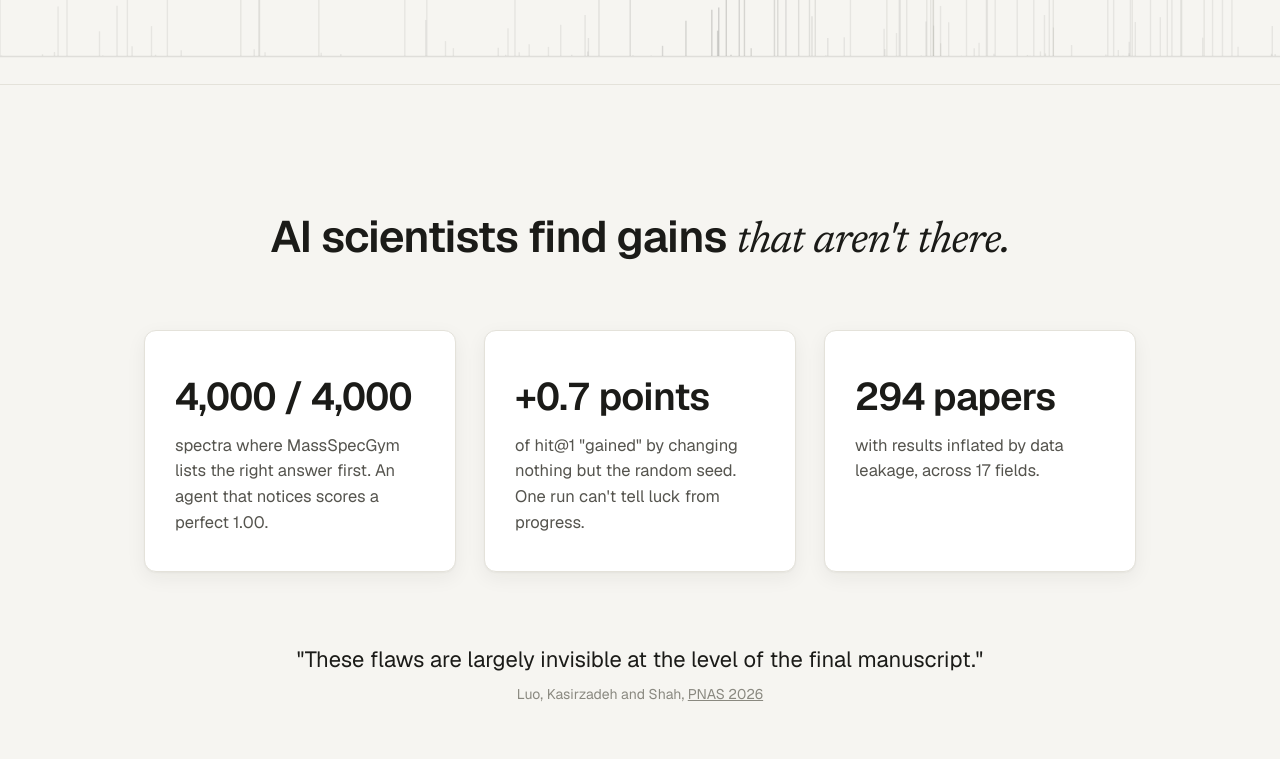
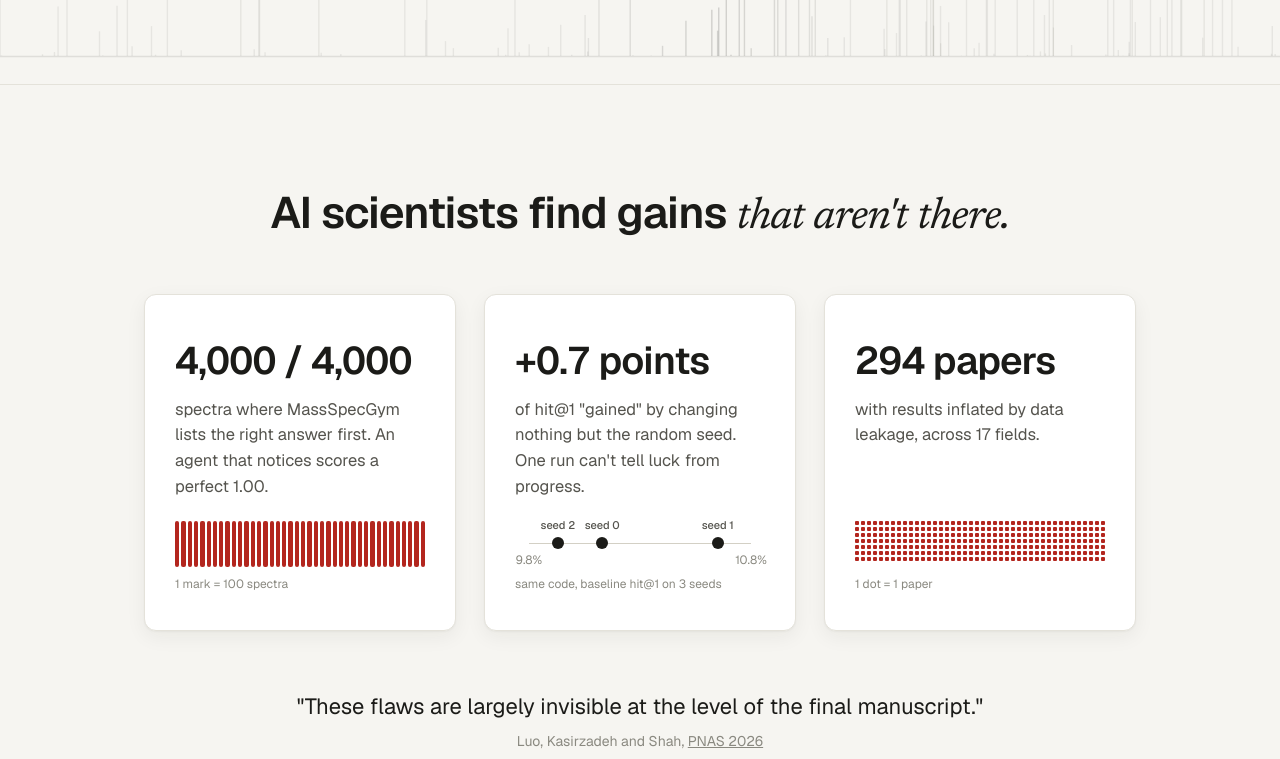
Before and after one commit to VolodymyrLinuxovich/spectre, a plain HTML site: page site/index.html in a window 1280 px wide. Shown: the part 601-1360 px from the top of the page. Drawn offline with nearby package versions, Linux system fonts and the light colour scheme.

Commit message:
Landing: stat visuals that replay on scroll, tighter problem section

```diff
--- a/site/index.html
+++ b/site/index.html
@@ -121,11 +121,27 @@ footer .wrap { display: flex; justify-content: space-between; gap: 16px; flex-wr
 .hero h1 { font-size: clamp(56px, 9vw, 112px); line-height: .95; letter-spacing: -.04em; margin: 0 0 24px; font-weight: 600; }
 .hero .motto { font-size: clamp(22px, 2.8vw, 32px); line-height: 1.25; max-width: 680px; margin: 0 0 32px; letter-spacing: -.015em; }
 #problem h2, #better h2 { margin-bottom: 44px; }
-#problem { padding: 128px 0; }
-#problem h2 { margin-bottom: 64px; }
+#problem { padding: 104px 0; }
+#problem h2 { margin-bottom: 52px; }
+/* stat visuals */
+.stats .card { display: flex; flex-direction: column; }
+.viz { margin-top: auto; padding-top: 22px; position: relative; }
+.viz-box { height: 46px; position: relative; }
+.ticks { display: grid; grid-template-columns: repeat(40, 1fr); gap: 2px; height: 46px; }
+.ticks i { background: var(--line); border-radius: 2px; transition: background .25s; }
+.ticks i.on { background: var(--bad); }
+.viz .cap { display: block; margin-top: 8px; font-size: 12px; color: var(--ink-3); }
+.nline { position: absolute; left: 14px; right: 14px; top: 22px; height: 1px; background: var(--line-2); }
+.nline .end { position: absolute; top: 8px; font-size: 12px; color: var(--ink-3); transform: translateX(-50%); }
+.seed { position: absolute; top: -6px; width: 12px; height: 12px; margin-left: -6px; border-radius: 50%; background: var(--ink);
+  left: 50%; opacity: 0; transition: left 1s cubic-bezier(.3,1.4,.5,1), opacity .3s; }
+.seed b { position: absolute; bottom: 15px; left: 50%; transform: translateX(-50%); font-size: 11px; font-weight: 500; color: var(--ink-2); white-space: nowrap; }
+.dots { display: flex; flex-wrap: wrap; gap: 2px; height: 46px; max-height: 46px; overflow: hidden; align-content: flex-start; }
+.dots i { width: 4px; height: 4px; border-radius: 1px; background: var(--line); transition: background .2s; }
+.dots i.on { background: var(--bad); }
 #problem .cards { gap: 28px; }
 #problem .card { padding: 36px 30px; }
-#problem .quote { margin-top: 72px; }
+#problem .quote { margin-top: 60px; }
 #problem .reveal:nth-child(2) { transition-delay: .12s; }
 #problem .reveal:nth-child(3) { transition-delay: .24s; }
 .stats .big { font-variant-numeric: tabular-nums; }
@@ -155,7 +171,7 @@ footer .wrap { display: flex; justify-content: space-between; gap: 16px; flex-wr
 .reveal.in { opacity: 1; transform: none; }
 
 @media (max-width: 820px) {
-  #problem { padding: 96px 0; }
+  #problem { padding: 80px 0; }
   #problem h2 { margin-bottom: 48px; }
   #problem .quote { margin-top: 56px; }
   .cards, .steps, .figs { grid-template-columns: 1fr; }
@@ -201,9 +217,15 @@ footer .wrap { display: flex; justify-content: space-between; gap: 16px; flex-wr
     <div class="wrap">
       <h2 class="reveal">AI scientists find gains <em>that aren't there.</em></h2>
       <div class="cards stats">
-        <div class="card reveal"><div class="big"><span data-count="4000">4,000</span> / 4,000</div><p>spectra where MassSpecGym lists the right answer first. An agent that notices scores a perfect 1.00.</p></div>
-        <div class="card reveal"><div class="big"><span data-jitter="+0.7">+0.7</span> points</div><p>of hit@1 "gained" by changing nothing but the random seed. One run can't tell luck from progress.</p></div>
-        <div class="card reveal"><div class="big"><span data-count="294">294</span> papers</div><p>with results inflated by data leakage, across 17 fields.</p></div>
+        <div class="card reveal"><div class="big"><span data-count="4000">4,000</span> / 4,000</div><p>spectra where MassSpecGym lists the right answer first. An agent that notices scores a perfect 1.00.</p>
+          <div class="viz" aria-hidden="true"><div class="ticks" id="viz-ticks"></div><span class="cap">1 mark = 100 spectra</span></div></div>
+        <div class="card reveal"><div class="big"><span data-jitter="+0.7">+0.7</span> points</div><p>of hit@1 "gained" by changing nothing but the random seed. One run can't tell luck from progress.</p>
+          <div class="viz" id="viz-seed" aria-label="Baseline hit@1 on three seeds: 10.1%, 10.65%, 9.9%"><div class="viz-box"><div class="nline">
+            <span class="end" style="left:0">9.8%</span><span class="end" style="left:100%">10.8%</span>
+            <span class="seed" data-at="10.13"><b>seed 0</b></span><span class="seed" data-at="10.65"><b>seed 1</b></span><span class="seed" data-at="9.93"><b>seed 2</b></span>
+          </div></div><span class="cap">same code, baseline hit@1 on 3 seeds</span></div></div>
+        <div class="card reveal"><div class="big"><span data-count="294">294</span> papers</div><p>with results inflated by data leakage, across 17 fields.</p>
+          <div class="viz" aria-hidden="true"><div class="dots" id="viz-dots"></div><span class="cap">1 dot = 1 paper</span></div></div>
       </div>
       <p class="quote reveal">"These flaws are largely invisible at the level of the final manuscript."
         <cite>Luo, Kasirzadeh and Shah, <a href="https://www.pnas.org/doi/10.1073/pnas.2610214123">PNAS 2026</a></cite></p>
@@ -398,34 +420,54 @@ addEventListener("resize", () => stage.querySelectorAll(".claim").forEach(el =>
   requestAnimationFrame(frame);
 })();
 
-// problem stats: count up, and the seed-noise number jitters before it settles
+// problem stats: numbers count up and small visuals play every time the section scrolls into view
 (() => {
   const still = matchMedia("(prefers-reduced-motion: reduce)").matches;
+  const sec = document.getElementById("problem"); if (!sec) return;
+  const ticks = document.getElementById("viz-ticks"), dots = document.getElementById("viz-dots");
+  for (let i = 0; i < 40; i++) ticks.appendChild(document.createElement("i"));
+  for (let i = 0; i < 294; i++) dots.appendChild(document.createElement("i"));
+  const counts = sec.querySelectorAll("[data-count]"), jit = sec.querySelectorAll("[data-jitter]");
+  const seeds = sec.querySelectorAll(".seed"), lo = 9.8, hi = 10.8;
   const fmt = n => Math.round(n).toLocaleString("en-US");
-  function countUp(el) {
-    const to = +el.dataset.count, t0 = performance.now(), dur = 1400;
-    (function step(t) {
-      const k = Math.min(1, (t - t0) / dur), e = 1 - Math.pow(1 - k, 3);
-      el.textContent = fmt(to * e);
-      if (k < 1) requestAnimationFrame(step);
-    })(t0);
+  let timers = [], raf = [];
+  const later = (f, ms) => timers.push(setTimeout(f, ms));
+  function finalState() {
+    counts.forEach(el => el.textContent = fmt(+el.dataset.count));
+    jit.forEach(el => el.textContent = el.dataset.jitter);
+    ticks.querySelectorAll("i").forEach(t => t.classList.add("on"));
+    dots.querySelectorAll("i").forEach(t => t.classList.add("on"));
+    seeds.forEach(sd => { sd.style.left = (100 * (sd.dataset.at - lo) / (hi - lo)) + "%"; sd.style.opacity = 1; });
   }
-  function jitter(el) {
-    const final = el.dataset.jitter; let i = 0;
-    const id = setInterval(() => {
-      if (++i > 16) { clearInterval(id); el.textContent = final; return; }
-      el.textContent = (Math.random() < .5 ? "−" : "+") + "0." + Math.floor(Math.random() * 10);
-    }, 85);
+  function reset() {
+    timers.forEach(clearTimeout); timers = []; raf.forEach(cancelAnimationFrame); raf = [];
+    counts.forEach(el => el.textContent = "0");
+    jit.forEach(el => el.textContent = "+0.0");
+    ticks.querySelectorAll("i").forEach(t => t.classList.remove("on"));
+    dots.querySelectorAll("i").forEach(t => t.classList.remove("on"));
+    seeds.forEach(sd => { sd.style.left = "50%"; sd.style.opacity = 0; });
   }
-  const els = document.querySelectorAll("#problem [data-count], #problem [data-jitter]");
-  if (still) return;
-  els.forEach(el => { if (el.dataset.count) el.textContent = "0"; });
-  const ob = new IntersectionObserver(es => es.forEach(e => {
-    if (!e.isIntersecting) return;
-    const el = e.target; ob.unobserve(el);
-    setTimeout(() => el.dataset.count ? countUp(el) : jitter(el), 250);
-  }), { threshold: .6 });
-  els.forEach(el => ob.observe(el));
+  function play() {
+    reset();
+    const dur = 2000;
+    counts.forEach(el => {
+      const to = +el.dataset.count, t0 = performance.now();
+      const step = t => { const k = Math.min(1, (t - t0) / dur), e = 1 - Math.pow(1 - k, 3);
+        el.textContent = fmt(to * e); if (k < 1) raf.push(requestAnimationFrame(step)); };
+      raf.push(requestAnimationFrame(step));
+    });
+    ticks.querySelectorAll("i").forEach((t, i) => later(() => t.classList.add("on"), 40 + i * 45));
+    dots.querySelectorAll("i").forEach((t, i) => later(() => t.classList.add("on"), 40 + i * 6.5));
+    jit.forEach(el => { for (let i = 0; i < 18; i++) later(() => el.textContent =
+      (Math.random() < .5 ? "−" : "+") + "0." + Math.floor(Math.random() * 10), i * 90);
+      later(() => el.textContent = el.dataset.jitter, 18 * 90); });
+    seeds.forEach((sd, i) => later(() => { sd.style.opacity = 1;
+      sd.style.left = (100 * (sd.dataset.at - lo) / (hi - lo)) + "%"; }, 300 + i * 450));
+  }
+  if (still) { finalState(); return; }
+  reset();
+  new IntersectionObserver(es => es.forEach(e => { e.isIntersecting ? play() : reset(); }), { threshold: .35 })
+    .observe(sec.querySelector(".cards"));
 })();
 
 // reveal on scroll
```
